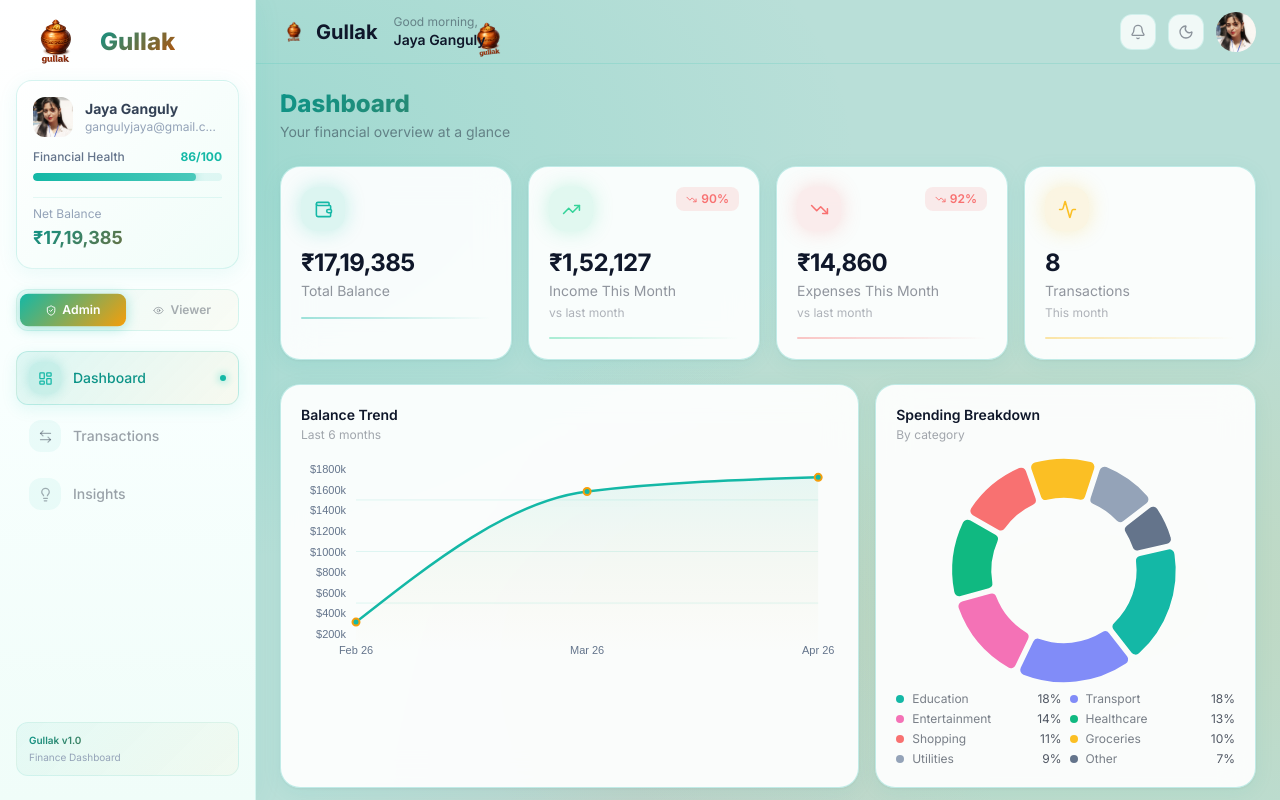
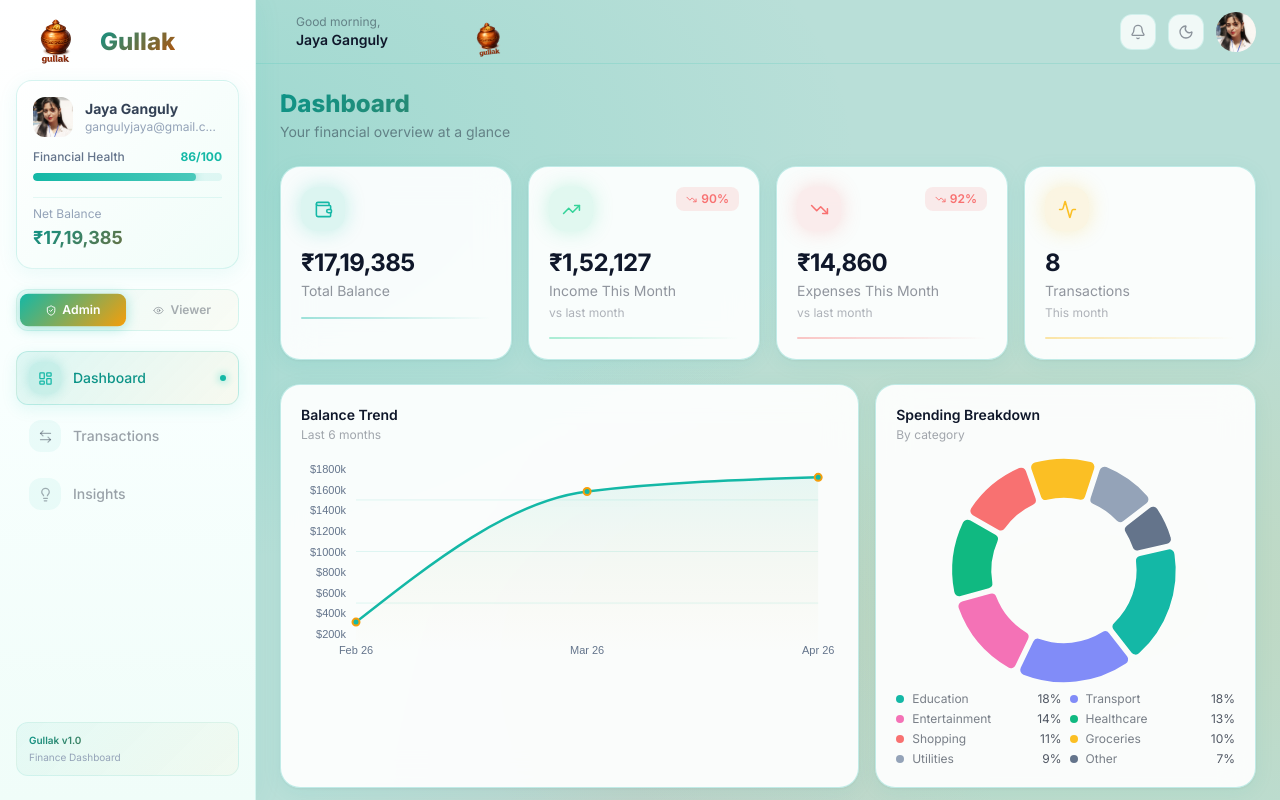
Before and after one commit to Pseudocoder000/Zorvyn_Assignment, a React (Vite) app in the folder Gullak/: page /dashboard in a window 1280 px wide. Built offline with nearby package versions, Linux system fonts and the light colour scheme.

Commit message:
navbar & color fixed

```diff
--- a/Gullak/src/components/layout/Navbar.jsx
+++ b/Gullak/src/components/layout/Navbar.jsx
@@ -27,10 +27,7 @@ export default function Navbar() {
     <header className="relative w-full h-16 flex items-center px-4 md:px-6 border-b border-white/[0.05]">
 
       {/* LEFT */}
-      <div className="flex items-center gap-2 z-10">
-        <img src={gullak} className="w-6 h-6 md:w-7 md:h-7" />
-        <span className="text-lg md:text-xl font-bold">Gullak</span>
-      </div>
+
 
       {/* GREETING */}
       <div className="ml-4 hidden md:block z-10">
--- a/Gullak/src/index.css
+++ b/Gullak/src/index.css
@@ -96,11 +96,12 @@
 
   /* ════ GRADIENT BUTTON ════ */
   .gb {
-    background: linear-gradient(135deg, #14b8a6 0%, #f59e0b 100%);
-    color: rgb(185, 138, 138);
-    font-weight: 600;
-    transition: all 0.25s ease;
-    box-shadow: 0 4px 16px rgba(61, 79, 77, 0.35);
+
+  background: linear-gradient(135deg, #f59e0b 0%, #78350f 100%);
+  color: white;
+  font-weight: 600;
+  transition: all 0.25s ease;
+  box-shadow: 0 4px 16px rgba(157, 122, 61, 0.415);
   }
   .gb:hover {
     box-shadow: 0 4px 28px rgba(20,184,166,0.55);
```
